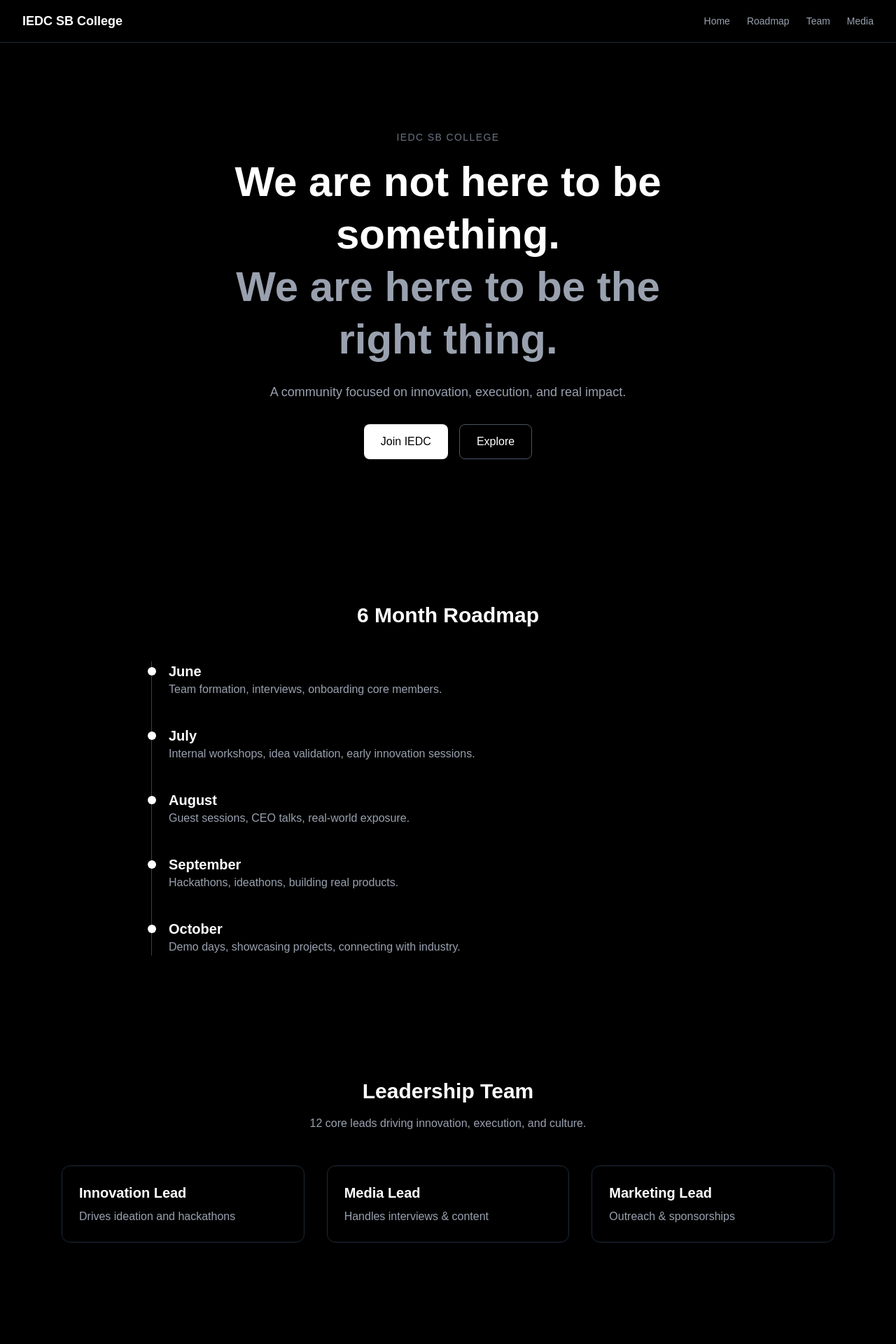
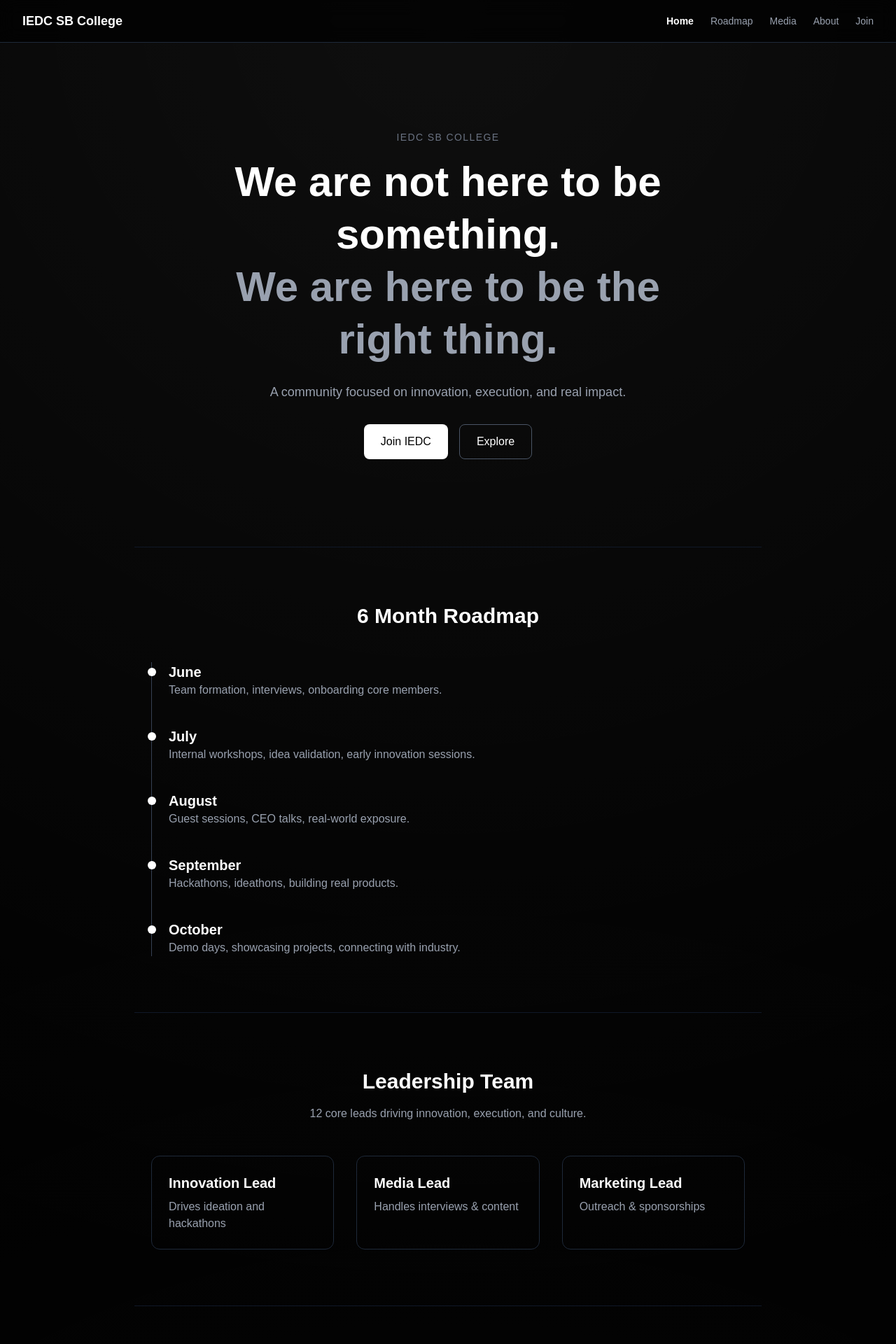
Before and after one commit to CyrusStephen/iedc-site, a Next.js app: page / in a window 1280 px wide. Shown: the top 1920 px of the page at 70% size. Built offline with nearby package versions, Linux system fonts and the light colour scheme.

Commit message:
initial commit

```diff
--- /dev/null
+++ b/src/app/about/page.js
@@ -0,0 +1,3 @@
+export default function About() {
+  return <h1 className="text-white">ABOUT PAGE</h1>;
+}
--- /dev/null
+++ b/src/app/join/page.js
@@ -0,0 +1,7 @@
+export default function Roadmap() {
+  return (
+    <main className="bg-black text-white min-h-screen flex items-center justify-center">
+      <h1 className="text-3xl font-bold">JoinUs Page</h1>
+    </main>
+  );
+}
--- /dev/null
+++ b/src/app/media/page.js
@@ -0,0 +1,7 @@
+export default function Roadmap() {
+  return (
+    <main className="bg-black text-white min-h-screen flex items-center justify-center">
+      <h1 className="text-3xl font-bold">Media Page</h1>
+    </main>
+  );
+}
--- a/src/app/page.js
+++ b/src/app/page.js
@@ -1,25 +1,34 @@
 "use client";
 
+import Link from "next/link";
 import { motion } from "framer-motion";
+import { usePathname } from "next/navigation";
 
 export default function Home() {
+  const pathname = usePathname();
   return (
-    <main className="bg-black text-white min-h-screen">
+<main className="bg-black text-white min-h-screen relative overflow-hidden">
+  <div className="absolute inset-0 bg-[radial-gradient(circle_at_top,rgba(255,255,255,0.06),transparent_60%)]" />
+  <div className="absolute inset-0 bg-[radial-gradient(circle_at_bottom,rgba(255,255,255,0.03),transparent_60%)]" />
+
+  <div className="relative z-10">
 
       {/* NAVBAR */}
-      <nav className="w-full flex justify-between items-center px-8 py-4 border-b border-gray-800">
-        <h1 className="text-lg font-semibold">IEDC SB College</h1>
 
-        <div className="flex gap-6 text-sm text-gray-400">
-          <a href="#" className="hover:text-white transition">Home</a>
-          <a href="#" className="hover:text-white transition">Roadmap</a>
-          <a href="#" className="hover:text-white transition">Team</a>
-          <a href="#" className="hover:text-white transition">Media</a>
-        </div>
-      </nav>
+<nav className="sticky top-0 z-50 backdrop-blur-md bg-black/70 w-full flex justify-between items-center px-6 md:px-8 py-4 border-b border-gray-800">
+
+  <h1 className="text-lg font-semibold">IEDC SB College</h1>
+  <div className="flex gap-6 text-sm text-gray-400">
+    <Link href="/"className={`hover:text-white transition ${pathname === "/" ? "text-white font-semibold" : "text-gray-400"}`}>Home</Link>
+    <Link href="/roadmap"className={`hover:text-white transition ${pathname === "/roadmap" ? "text-white font-semibold" : "text-gray-400"}`}>Roadmap</Link>
+    <Link href="/media"className={`hover:text-white transition ${pathname === "/media" ? "text-white font-semibold" : "text-gray-400"}`}>Media</Link>
+    <Link href="/about"className={`hover:text-white transition ${pathname === "/about" ? "text-white font-semibold" : "text-gray-400"}`}>About</Link>
+    <Link href="/join"className={`hover:text-white transition ${pathname === "/join" ? "text-white font-semibold" : "text-gray-400"}`}>Join</Link>
+</div>
+</nav>
 
       {/* HERO */}
-      <div className="flex items-center justify-center min-h-[90vh]">
+      <section id="home" className="flex items-center justify-center min-h-[90vh]">
         <div className="max-w-3xl text-center px-6">
 
           <motion.p
@@ -35,7 +44,7 @@ export default function Home() {
             initial={{ opacity: 0, y: 30 }}
             animate={{ opacity: 1, y: 0 }}
             transition={{ duration: 0.8 }}
-            className="text-5xl md:text-6xl font-bold leading-tight mb-6"
+            className="text-4xl md:text-6xl font-bold leading-tight mb-6"
           >
             We are not here to be something.
             <br />
@@ -69,10 +78,11 @@ export default function Home() {
           </motion.div>
 
         </div>
-      </div>
+      </section>
+
 
       {/* TIMELINE */}
-<section className="max-w-4xl mx-auto px-6 py-20">
+<section className="max-w-4xl mx-auto px-4 md:px-6 py-16 md:py-20 border-t border-gray-900">
 
   <h2 className="text-3xl font-bold mb-12 text-center">
     6 Month Roadmap
@@ -154,7 +164,8 @@ export default function Home() {
 
 </section>
 
-<section className="max-w-6xl mx-auto px-6 py-24">
+{/* LEADERSHIP TEAM */}
+<section id="team"className="max-w-4xl mx-auto px-4 md:px-6 py-16 md:py-20 border-t border-gray-900">
 
   <h2 className="text-3xl font-bold text-center mb-4">
     Leadership Team
@@ -212,8 +223,8 @@ export default function Home() {
   </div>
 </section>
 
-<section className="max-w-6xl mx-auto px-6 py-24">
-
+{/* STORIES AND MEDIA */}
+<section id="media" className="max-w-4xl mx-auto px-4 md:px-6 py-16 md:py-20 border-t border-gray-900">
   <h2 className="text-3xl font-bold text-center mb-4">
     Stories & Media
   </h2>
@@ -243,8 +254,7 @@ export default function Home() {
   </div>
 </section>
 
-<section className="max-w-6xl mx-auto px-6 py-24">
-
+<section className="max-w-4xl mx-auto px-4 md:px-6 py-16 md:py-20 border-t border-gray-900">
   <h2 className="text-3xl font-bold text-center mb-4">
     Partners & Sponsors
   </h2>
@@ -270,7 +280,7 @@ export default function Home() {
   </div>
 </section>
 
-<section className="text-center py-32">
+<section className="text-center py-20 md:py-32 border-t border-gray-900">
 
   <h2 className="text-4xl font-bold mb-6">
     Ready to build something that matters?
@@ -286,6 +296,8 @@ export default function Home() {
 
 </section>
 
+</div>
+
     </main>
   );
 }
--- /dev/null
+++ b/src/app/roadmap/page.js
@@ -0,0 +1,7 @@
+export default function Roadmap() {
+  return (
+    <main className="bg-black text-white min-h-screen flex items-center justify-center">
+      <h1 className="text-3xl font-bold">Roadmap Page</h1>
+    </main>
+  );
+}
```
